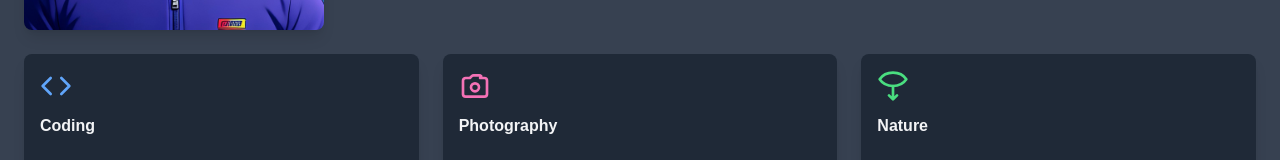
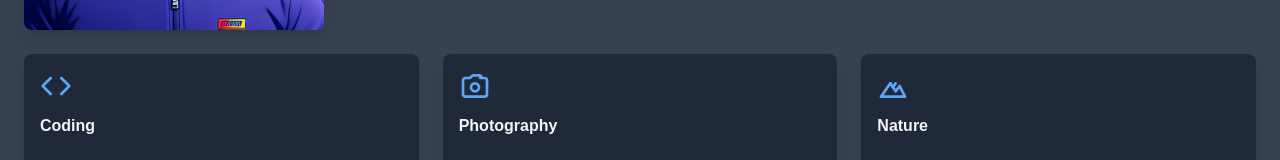
Before and after one commit to nabeeljohn/njohnweb, a Next.js app: page / in a window 1280 px wide. Shown: the part 414-574 px from the top of the page. Built offline with nearby package versions, Linux system fonts and the light colour scheme.

Commit message:
tool update

```diff
--- a/app/page.tsx
+++ b/app/page.tsx
@@ -42,7 +42,7 @@ export default function Home() {
               {/* Camera Icon */}
               <svg
                 xmlns="http://www.w3.org/2000/svg"
-                className="h-8 w-8 text-pink-400"
+                className="h-8 w-8 text-blue-400"
                 fill="none"
                 viewBox="0 0 24 24"
                 stroke="currentColor"
@@ -66,7 +66,7 @@ export default function Home() {
               {/* Leaf Icon */}
               <svg
                 xmlns="http://www.w3.org/2000/svg"
-                className="h-8 w-8 text-green-400"
+                className="h-8 w-8 text-blue-400"
                 fill="none"
                 viewBox="0 0 24 24"
                 stroke="currentColor"
@@ -75,12 +75,12 @@ export default function Home() {
                 <path
                   strokeLinecap="round"
                   strokeLinejoin="round"
-                  d="M12 2C8.13 2 4.21 3.63 2 7c2.21 3.37 6.13 5 10 5s7.79-1.63 10-5c-2.21-3.37-6.13-5-10-5z"
+                  d="M3 20l7-10 4 6 3-4 4 8H3z"
                 />
                 <path
                   strokeLinecap="round"
                   strokeLinejoin="round"
-                  d="M12 12v10m-3-3l3 3 3-3"
+                  d="M10 10l2 3 2-3"
                 />
               </svg>
               <h2 className="font-bold mb-2">Nature</h2>
--- a/app/tools/todo/todocard.tsx
+++ b/app/tools/todo/todocard.tsx
@@ -1,7 +1,16 @@
 import classes from "./todocard.module.css";
 
-export default function TodoCard({ cardTitle, cardBody, cardCreatedOn, number }:
-    { cardTitle: string, cardBody: string, cardCreatedOn: string, number: number }) {
+export default function TodoCard({
+  cardTitle,
+  cardBody,
+  cardCreatedOn,
+  number,
+}: {
+  cardTitle: string;
+  cardBody: string;
+  cardCreatedOn: string;
+  number: number;
+}) {
   return (
     <>
       <div className="w-full my-4 p-0 bg-gray-100 rounded-lg shadow-md text-black flex">
@@ -16,9 +25,26 @@ export default function TodoCard({ cardTitle, cardBody, cardCreatedOn, number }:
           <p>{cardBody}</p>
 
           <hr className={classes.divider} />
+
           <p className={classes.dateTime}>
             Created on: {new Date(cardCreatedOn).toLocaleString()}
           </p>
+
+          {/* Action Links */}
+          <div className="mt-4 flex gap-4">
+            <a
+              href="#"
+              className="text-blue-800 hover:text-blue-600 font-medium"
+            >
+              Edit
+            </a>
+            <a
+              href="#"
+              className="text-blue-800 hover:text-blue-600 font-medium"
+            >
+              Mark Done
+            </a>
+          </div>
         </div>
       </div>
     </>
```
Lines whose indentation alone changed are shown as unchanged.
